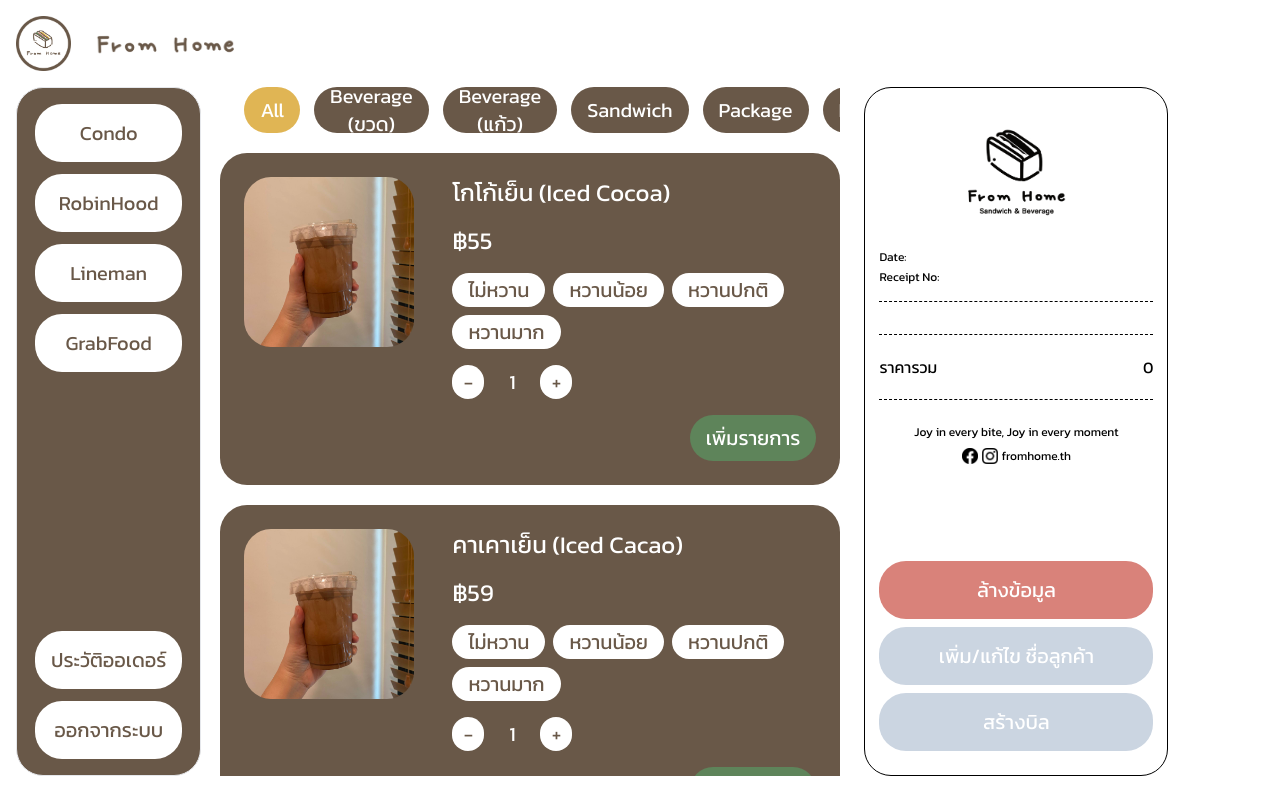
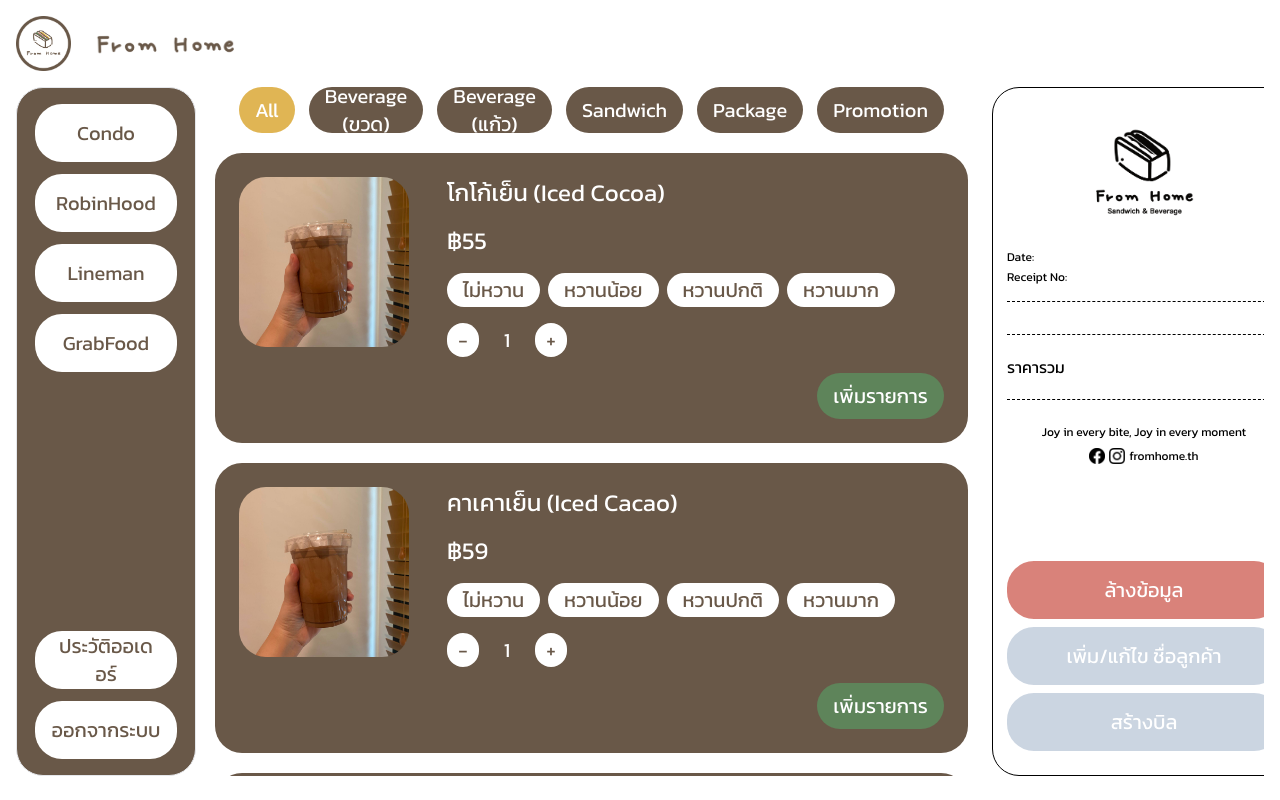
Before and after one commit to BlackMocca/fromhome-sandwich, a Next.js app in the folder web/: page /receipt/1 in a window 1280 px wide. Built offline with nearby package versions, Linux system fonts and the light colour scheme.

Commit message:
fix width

```diff
--- a/web/features/presentation/transaction/receipt.page.tsx
+++ b/web/features/presentation/transaction/receipt.page.tsx
@@ -117,7 +117,7 @@ export default function ReceiptPage(props: ReceiptPageProps) {
   return (
     <MainLayout>
       <div className="flex flex-1 gap-[24px] flex-shink">
-        <div className="lg:max-w-[620px] flex flex-1 flex-col gap-[20px]">
+        <div className="lg:max-w-[620px] xl:max-w-full flex flex-1 flex-col gap-[20px]">
           <div className="flex flex-rows gap-[14px] px-[24px] overflow-x-auto scrollbar-hide">
             {_.map(masterProductCategories, (item: string, index) => (
               <ButtonLayout
```
